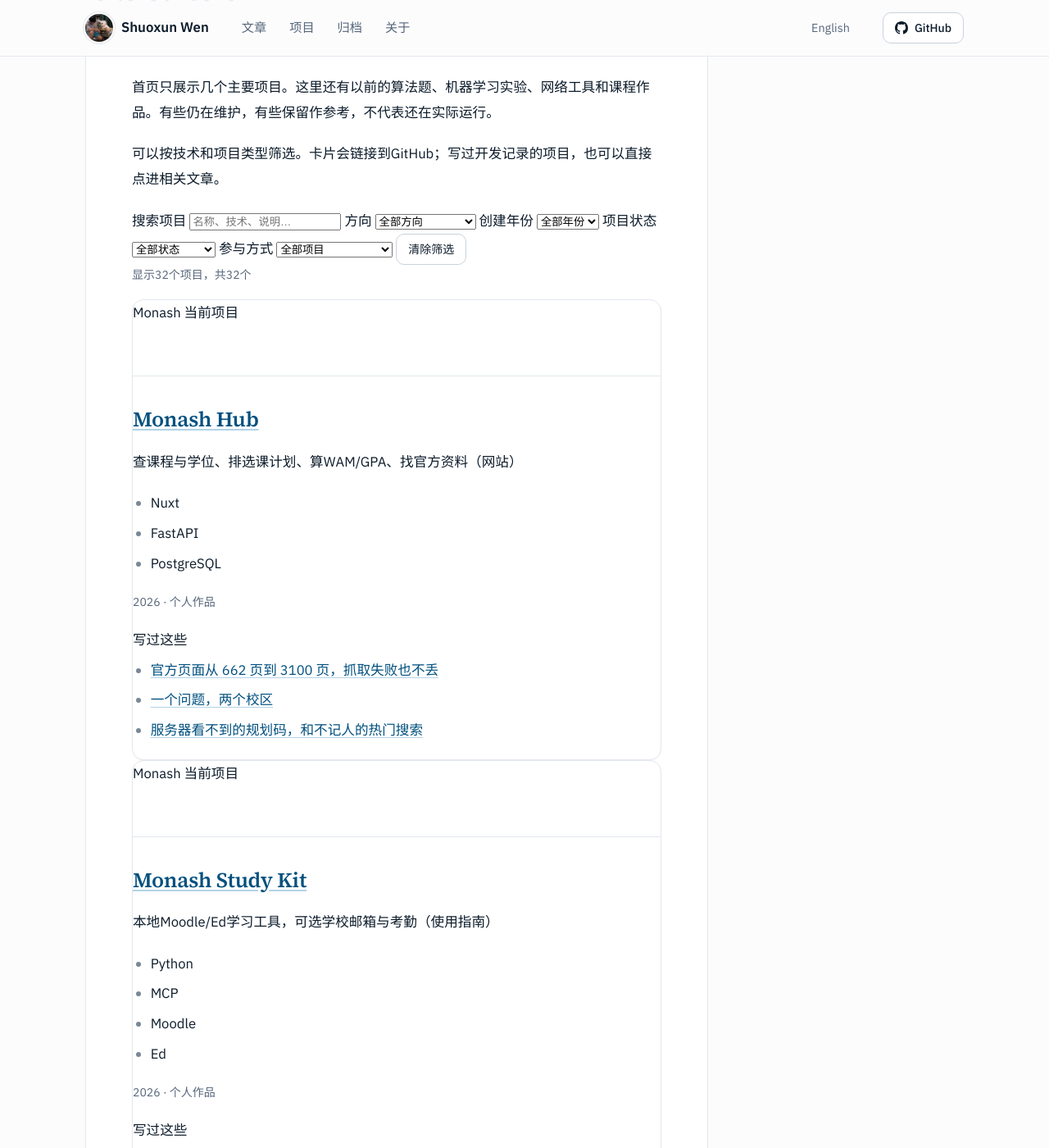
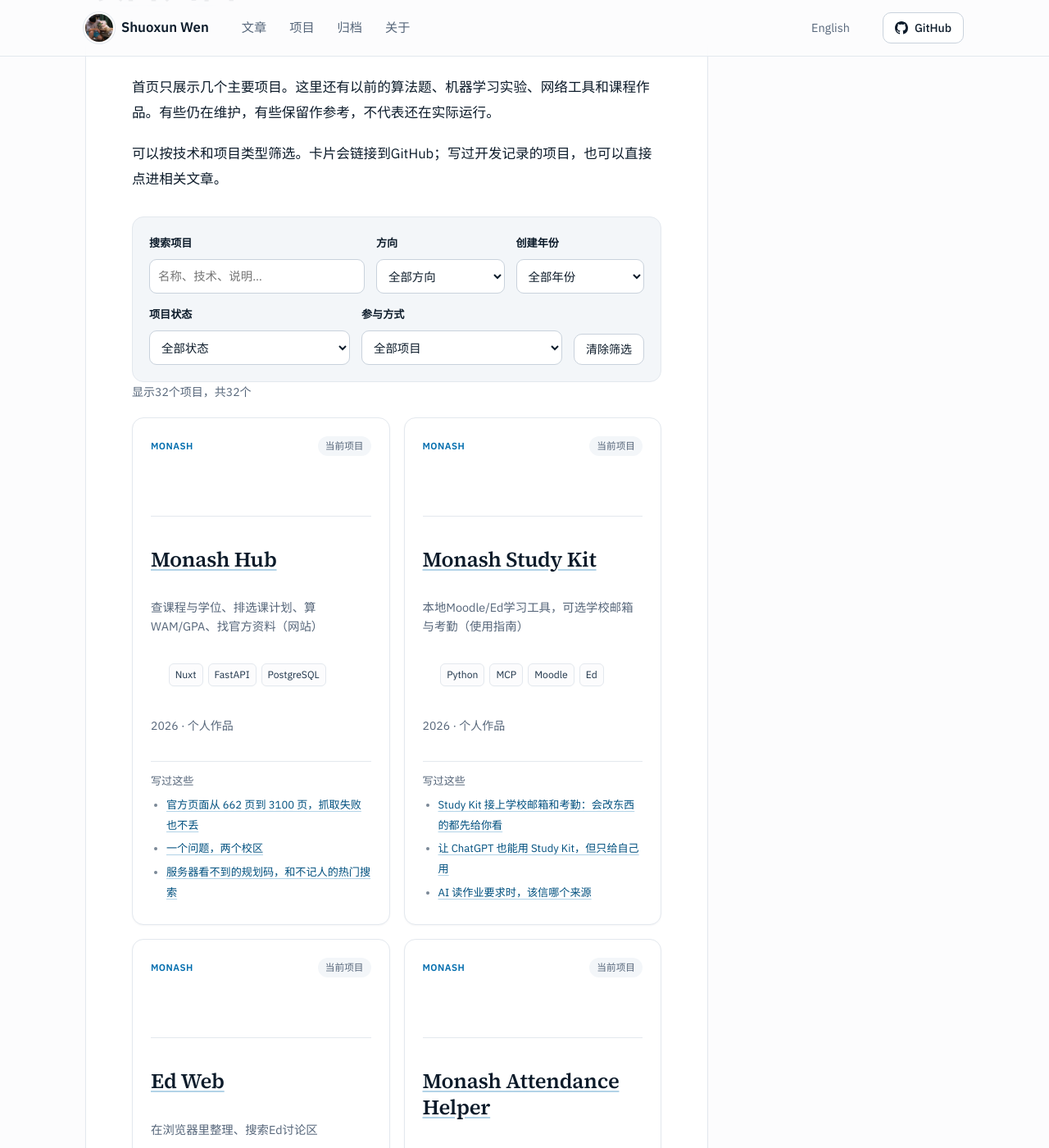
Before and after one commit to Waldo0926/waldo0926.github.io, a Jekyll site: the page built from zh/projects/index.md, in a window 1280 px wide and 1400 px high, scrolled down 192 px. Shown: the whole window at 82% size. Built offline with Jekyll 4.4.1, drawn with Linux system fonts in a browser that asks for light colours.

Commit message:
style(blog): responsive layouts for topic cards and portfolio filters

```diff
--- a/assets/style.css
+++ b/assets/style.css
@@ -539,3 +539,41 @@
 .more-title { font-family: var(--font-display); font-size: 1.12rem; font-weight: 600; line-height: 1.35; }
 @media (max-width: 900px) { .more { max-width: none; } }
 @media (max-width: 640px) { .more { grid-template-columns: 1fr; } .more-link--next { text-align: left; } }
+
+/* Portfolio v2: six directions on the homepage and a searchable public archive. */
+.topic-section { padding-top: 80px; }
+.topic-grid { display: grid; grid-template-columns: repeat(3, minmax(0,1fr)); gap: 16px; }
+.topic-card { position: relative; display: flex; flex-direction: column; gap: 8px; min-height: 175px; padding: 24px; color: var(--text); transition: box-shadow .18s, border-color .18s, transform .18s; }
+.topic-card:hover { color: var(--text); border-color: var(--brand); box-shadow: var(--shadow); transform: translateY(-2px); }
+.topic-card strong { font-size: 1.13rem; }
+.topic-card > span:not(.topic-index):not(.topic-arrow) { color: var(--muted); font-size: .9rem; line-height: 1.5; }
+.topic-index { color: var(--brand); font-size: .75rem; }
+.topic-arrow { position: absolute; right: 24px; bottom: 20px; color: var(--brand); font-size: 1.2rem; }
+.portfolio-browser { margin: 30px 0 60px; }
+.portfolio-filters { display: flex; flex-wrap: wrap; align-items: flex-end; gap: 14px; padding: 20px; border: 1px solid var(--border); background: var(--surface-2); border-radius: var(--radius); }
+.portfolio-filters label { display: flex; flex-direction: column; gap: 7px; min-width: 135px; flex: 1 1 135px; font-size: .82rem; font-weight: 600; }
+.portfolio-filters label.portfolio-query { flex: 2 1 220px; }
+.portfolio-filters input, .portfolio-filters select { min-height: 42px; width: 100%; border: 1px solid var(--border-strong); border-radius: 9px; padding: 8px 10px; background: #fff; font: 400 .9rem/1.25 var(--font); color: var(--text); }
+.portfolio-filters button { flex: 0 0 auto; }
+.portfolio-count { margin: 18px 0; }
+.portfolio-grid { display: grid; grid-template-columns: repeat(2,minmax(0,1fr)); gap: 17px; }
+.portfolio-card { display: flex; flex-direction: column; gap: 12px; padding: 22px; }
+.portfolio-card[hidden], .portfolio-empty[hidden] { display: none !important; }
+.portfolio-top { display: flex; justify-content: space-between; gap: 15px; align-items: baseline; }
+.portfolio-type { font-size: .72rem; font-weight: 600; text-transform: uppercase; letter-spacing: .04em; color: var(--brand); }
+.portfolio-status { color: var(--muted); background: var(--surface-2); border-radius: 999px; font-size: .73rem; padding: 1px 9px; flex-shrink: 0; }
+.portfolio-name { font-family: var(--font-display); font-size: 1.25rem; }
+.portfolio-name a { color: var(--text); }
+.portfolio-name a:hover { color: var(--brand); }
+.portfolio-desc { color: var(--muted); line-height: 1.55; font-size: .9rem; }
+.portfolio-tags { display: flex; flex-wrap: wrap; gap: 6px; list-style: none; margin: 0; padding: 0; }
+.portfolio-tags li { font-size: .76rem; border: 1px solid var(--border); border-radius: 6px; padding: 2px 7px; background: var(--bg); color: var(--ink-700); }
+.portfolio-meta { margin-top: auto; }
+.portfolio-writing { padding-top: 12px; border-top: 1px solid var(--border); font-size: .82rem; }
+.portfolio-writing > span { display: block; margin-bottom: 5px; color: var(--muted); }
+.portfolio-writing ul { margin: 0; padding-left: 19px; }
+.portfolio-writing li + li { margin-top: 4px; }
+.portfolio-empty { margin: 24px 0; }
+.portfolio-note { margin-top: 20px; line-height: 1.6; }
+@media (max-width: 840px) { .topic-grid { grid-template-columns: repeat(2,minmax(0,1fr)); } }
+@media (max-width: 620px) { .topic-grid, .portfolio-grid { grid-template-columns: minmax(0,1fr); } .topic-card { min-height: 145px; } .portfolio-filters label { flex: 1 1 145px; } }
```
